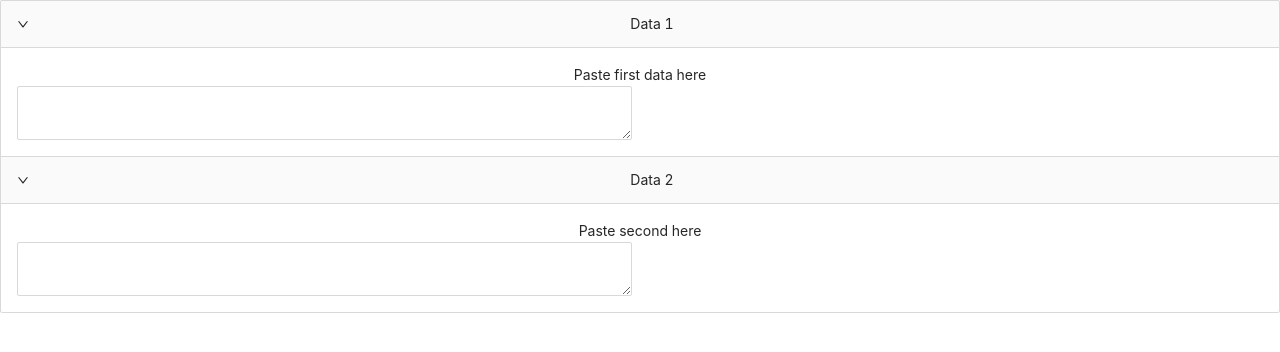
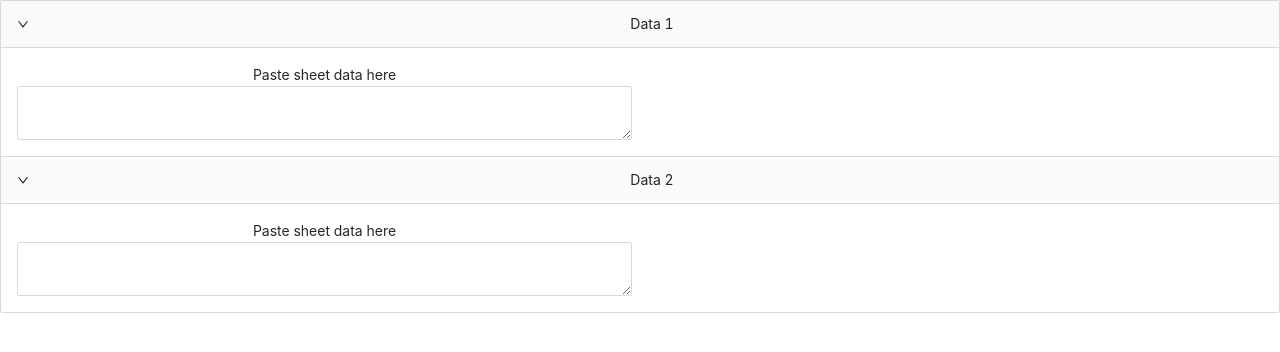
Before and after one commit to campos20/data-sheet-checker, a React (Create React App) app: page / in a window 1280 px wide. Shown: the top 352 px of the page. Built offline with nearby package versions, Linux system fonts and the light colour scheme.

Commit message:
Left some states up

```diff
--- a/src/App.tsx
+++ b/src/App.tsx
@@ -1,10 +1,18 @@
+import { useState } from "react";
 import "./App.css";
 import { SheetCompare } from "./component/SheetCompare";
 
 export const App = () => {
+  const [content1, setContent1] = useState<string[][]>([]);
+  const [content2, setContent2] = useState<string[][]>([]);
   return (
     <div className="App">
-      <SheetCompare />
+      <SheetCompare
+        content1={content1}
+        content2={content2}
+        setContent1={setContent1}
+        setContent2={setContent2}
+      />
     </div>
   );
 };
--- a/src/component/SheetCompare.tsx
+++ b/src/component/SheetCompare.tsx
@@ -3,17 +3,27 @@ import { SheetViewer } from "./SheetViewer";
 
 const { Panel } = Collapse;
 
-export const SheetCompare = () => {
+interface SheetCompareProps {
+  content1: string[][];
+  content2: string[][];
+  setContent1: (content: string[][]) => void;
+  setContent2: (content: string[][]) => void;
+}
+
+export const SheetCompare = ({
+  content1,
+  content2,
+  setContent1,
+  setContent2,
+}: SheetCompareProps) => {
   return (
     <div>
       <Collapse defaultActiveKey={["data1", "data2"]}>
         <Panel key="data1" header="Data 1">
-          <label>Paste first data here</label>
-          <SheetViewer />
+          <SheetViewer content={content1} setContent={setContent1} />
         </Panel>
         <Panel key="data2" header="Data 2">
-          <label>Paste second here</label>
-          <SheetViewer />
+          <SheetViewer content={content2} setContent={setContent2} />
         </Panel>
       </Collapse>
     </div>
--- a/src/component/SheetViewer.module.css
+++ b/src/component/SheetViewer.module.css
@@ -4,3 +4,7 @@
   font-size: 8px;
   padding: 3px;
 }
+
+.halfSpace {
+  width: 50%;
+}
--- a/src/component/SheetViewer.tsx
+++ b/src/component/SheetViewer.tsx
@@ -3,9 +3,13 @@ import TextArea from "antd/lib/input/TextArea";
 import { useEffect, useState } from "react";
 import classes from "./SheetViewer.module.css";
 
-export const SheetViewer = () => {
+interface SheetViewerProps {
+  content: string[][];
+  setContent: (content: string[][]) => void;
+}
+
+export const SheetViewer = ({ content, setContent }: SheetViewerProps) => {
   const [rawData, setRawData] = useState("");
-  const [content, setContent] = useState<string[][]>([]);
   const [header, setHeader] = useState<string[]>([]);
   const [mainColumn, setMainColumn] = useState("");
 
@@ -31,6 +35,7 @@ export const SheetViewer = () => {
     <div>
       <Row gutter={16}>
         <Col span={12}>
+          <label>Paste sheet data here</label>
           <TextArea
             value={rawData}
             onChange={(e) => setRawData(e.target.value)}
@@ -43,6 +48,7 @@ export const SheetViewer = () => {
               <Select
                 options={header.map((label, j) => ({ label, value: j }))}
                 onChange={(j) => setMainColumn(header[j])}
+                className={classes.halfSpace}
               />
             </div>
           )}
```
